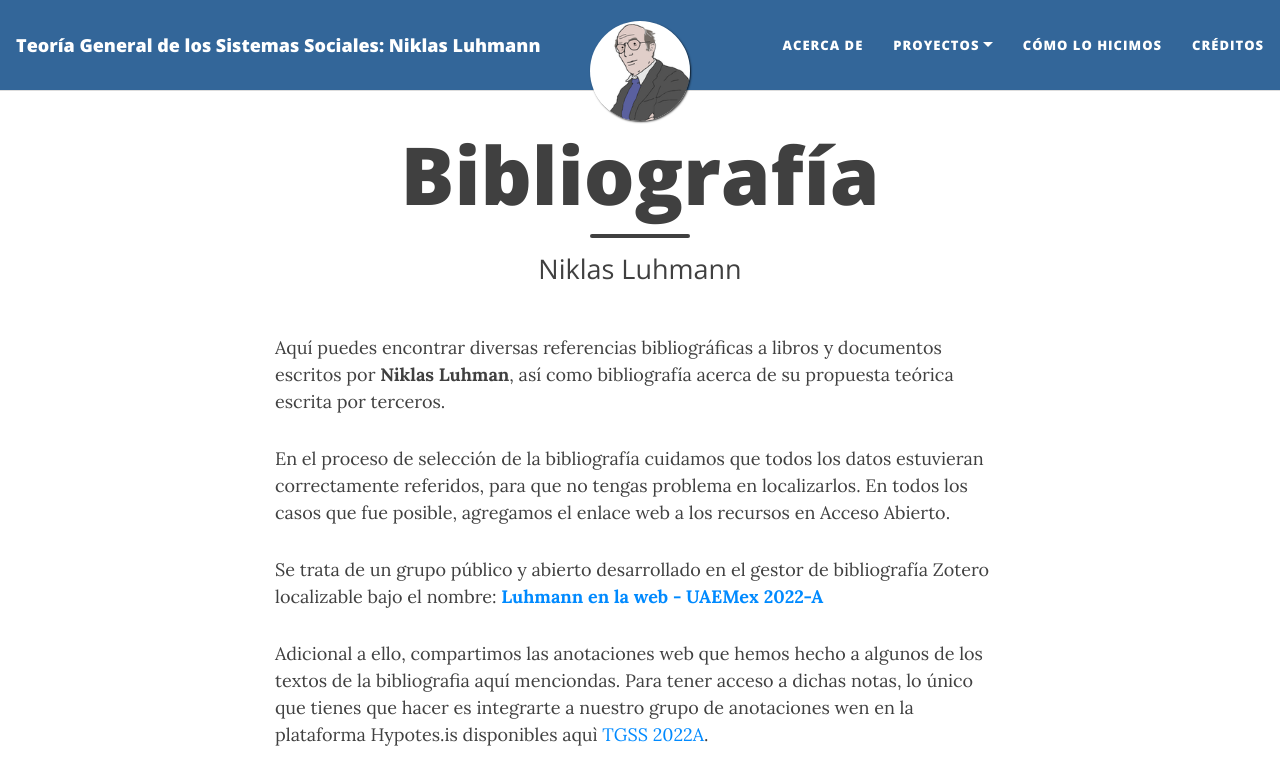
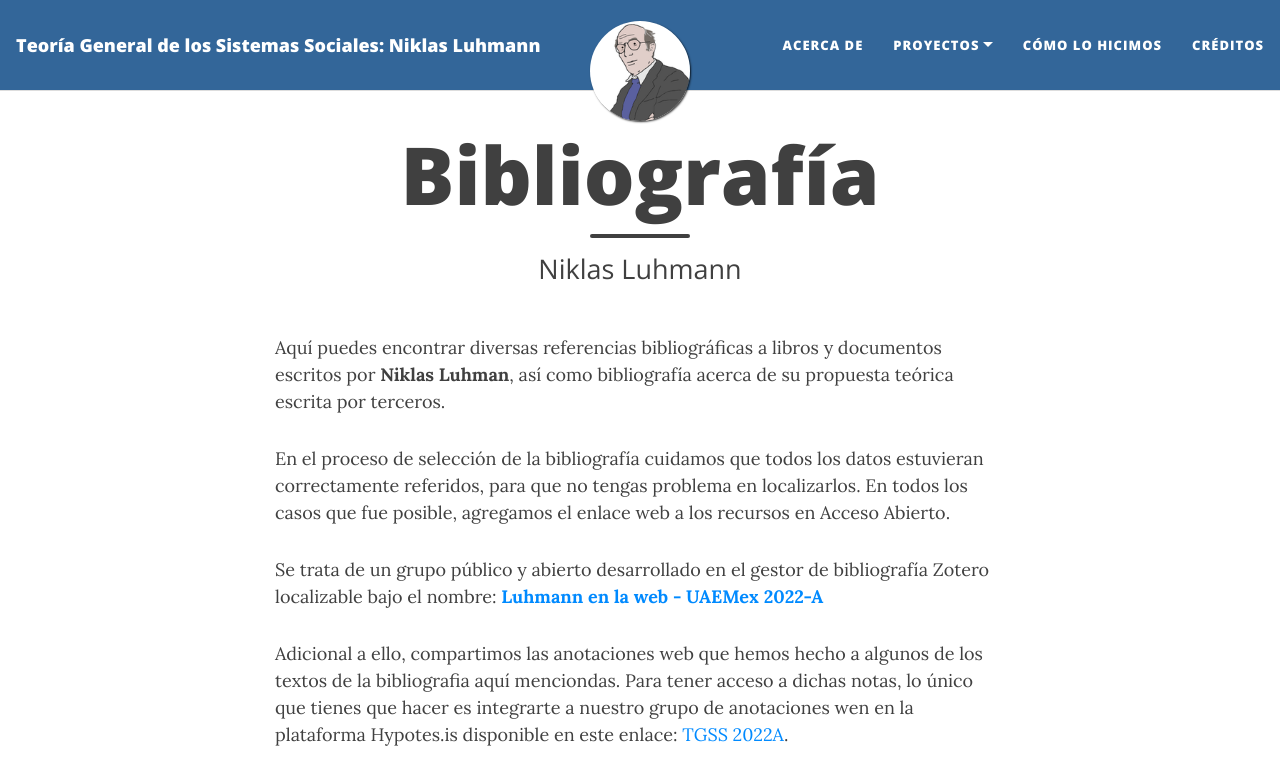
Before and after one commit to rosariorogel/luhmann, a Jekyll site: the page built from _pages/bibliography.md, in a window 1280 px wide and 1192 px high, cut to the strip 0-774 px from the top of the window. Built offline with Jekyll 4.4.1, drawn with Linux system fonts in a browser that asks for light colours; nearby versions of some CDN libraries.

Commit message:
error de dedo

```diff
--- a/_pages/bibliography.md
+++ b/_pages/bibliography.md
@@ -11,6 +11,6 @@ En el proceso de selección de la bibliografía cuidamos que todos los datos est
 
 Se trata de un grupo público y abierto desarrollado en el gestor de bibliografía Zotero localizable bajo el nombre: [**Luhmann en la web - UAEMex 2022-A**](https://www.zotero.org/groups/4695391/luhmann_en_la_web_-_uaemex_2022-a)
 
-Adicional a ello, compartimos las anotaciones web que hemos hecho a algunos de los textos de la bibliografia aquí menciondas. Para tener acceso a dichas notas, lo único que tienes que hacer es integrarte a nuestro grupo de anotaciones wen en la plataforma Hypotes.is disponibles aquì [TGSS 2022A](https://hypothes.is/groups/DxYW7ioX/tgss-2022a).
+Adicional a ello, compartimos las anotaciones web que hemos hecho a algunos de los textos de la bibliografia aquí menciondas. Para tener acceso a dichas notas, lo único que tienes que hacer es integrarte a nuestro grupo de anotaciones wen en la plataforma Hypotes.is disponible en este enlace: [TGSS 2022A](https://hypothes.is/groups/DxYW7ioX/tgss-2022a).
 
 <script src="https://bibbase.org/show?bib=https%3A%2F%2Fapi.zotero.org%2Fgroups%2F4695391%2Fitems%3Fkey%3D5XT9VKFHmNBwHz5uWqnu7FNl%26format%3Dbibtex%26limit%3D100&jsonp=1"></script>
```
